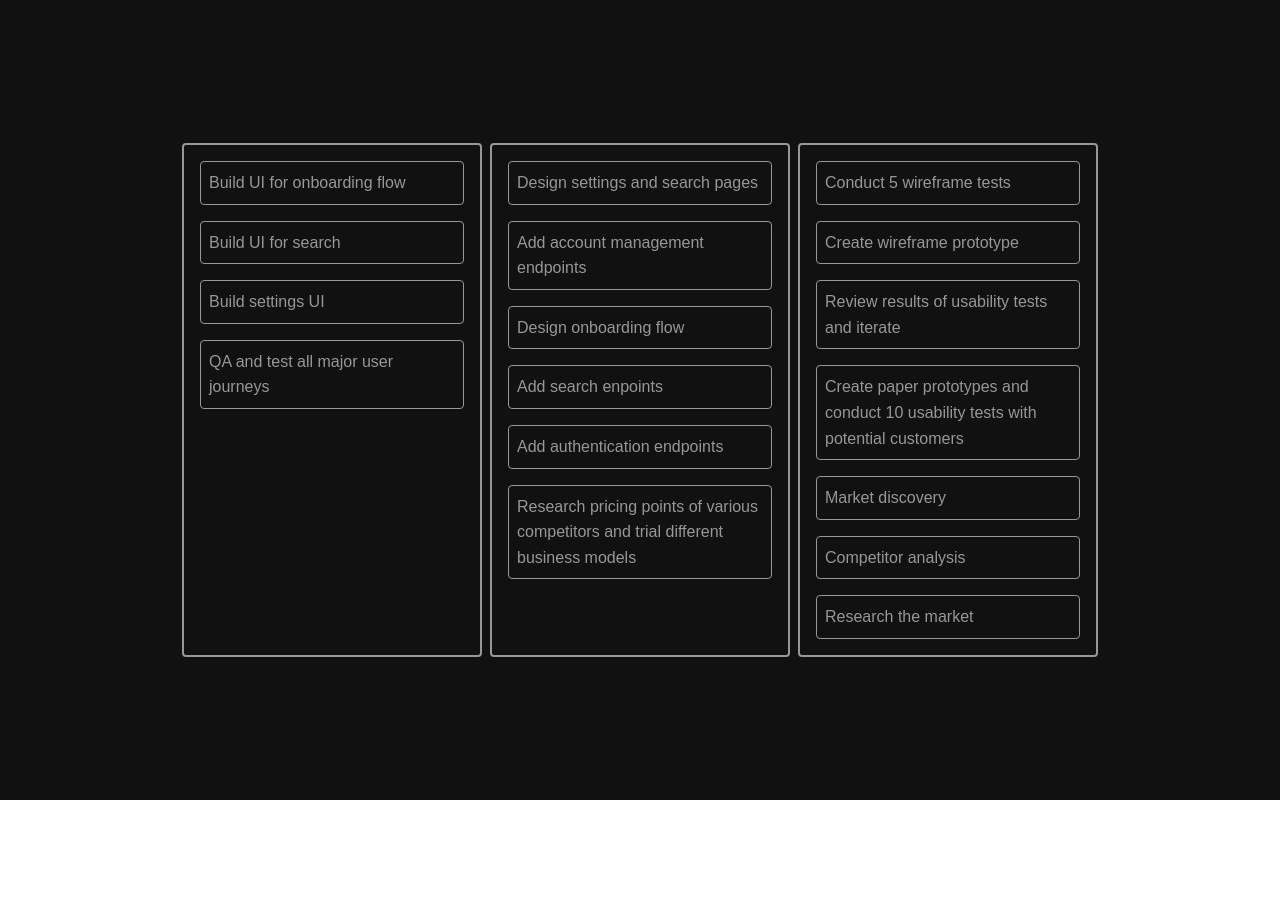
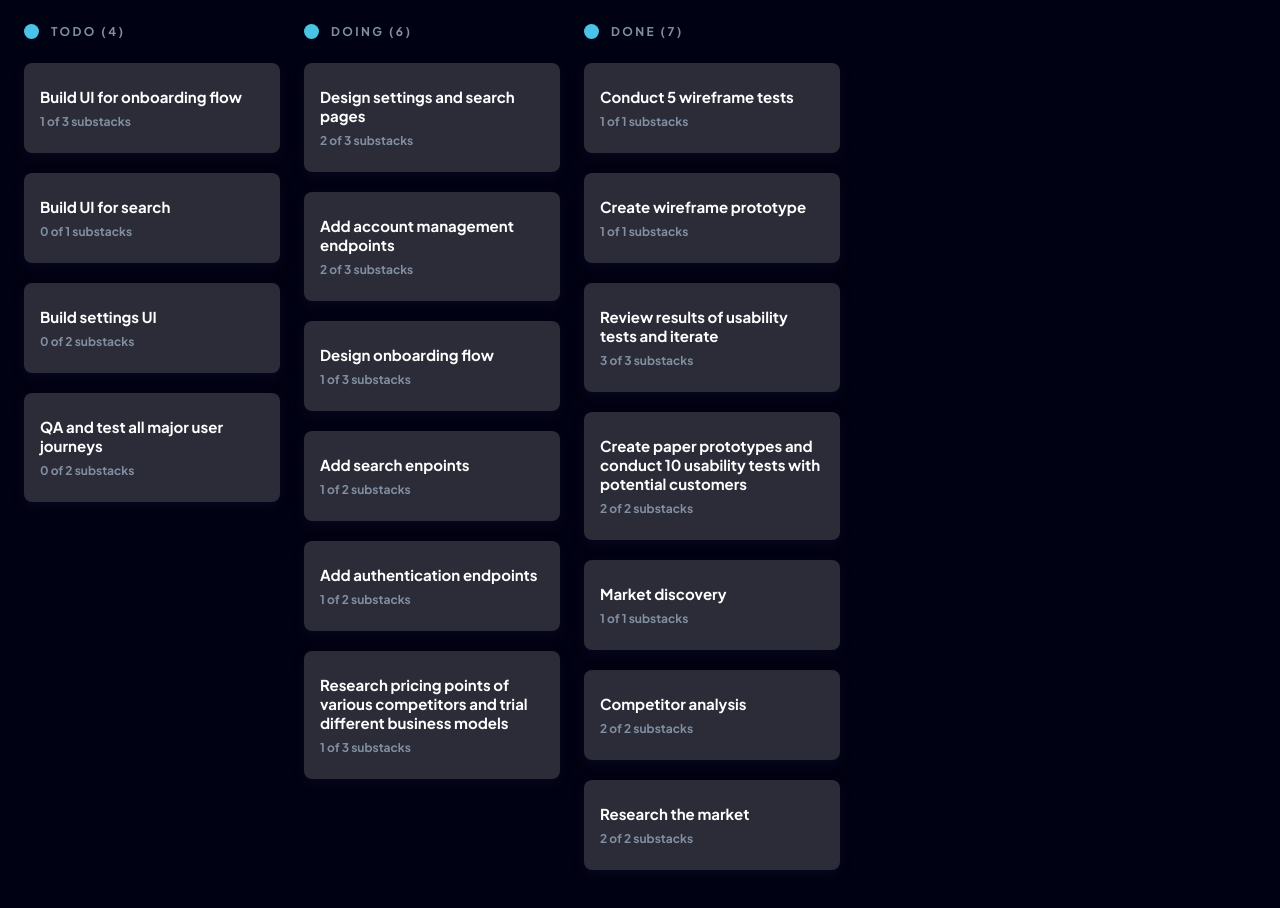
Before and after one commit to jimmy2130/kanban-task, a Next.js app: page / in a window 1280 px wide. Shown: the top 908 px of the page. Before the commit the page ends 800 px from the top, so only its background shows below. Built offline with nearby package versions, Linux system fonts and the light colour scheme.

Commit message:
Use indicator instead of shifting elements

```diff
--- a/src/app/page.tsx
+++ b/src/app/page.tsx
@@ -1,18 +1,7 @@
 'use client';
 import * as React from 'react';
 import Board from '@/components/Board';
-import { DATA } from '@/components/Board/data3';
 
 export default function Home() {
-	const [data, setData] = React.useState(DATA);
-	const [key, setKey] = React.useState(1);
-	return (
-		<Board
-			data={data}
-			setData={setData}
-			boardId={'b01'}
-			key={key}
-			setKey={setKey}
-		/>
-	);
+	return <Board boardId={'b01'} />;
 }
--- a/src/components/Board/Board.tsx
+++ b/src/components/Board/Board.tsx
@@ -3,29 +3,21 @@ import * as React from 'react';
 import styled from 'styled-components';
 import Column from './Column';
 import Task from './Task';
-import type { DataType } from './data3';
+import { DATA } from './data3';
 import useBoundingClientRect from './use-bounding-client-rect.hook';
-import { POSITION } from './constants';
+import { POSITION, GAP, INDICATOR_HEIGHT, type Boundary } from './constants';
 
-function Board({
-	data,
-	setData,
-	boardId,
-	setKey,
-}: {
-	boardId: string;
-	data: DataType;
-	setData: React.Dispatch<React.SetStateAction<DataType>>;
-	setKey: React.Dispatch<React.SetStateAction<number>>;
-}) {
-	const [columnRef, columnBoundaries] = useBoundingClientRect();
-	const [taskRef, taskBoundaries] = useBoundingClientRect();
+function Board({ boardId }: { boardId: string }) {
+	const [data, setData] = React.useState(DATA);
 	const [startPosition, setStartPosition] = React.useState(POSITION);
 	const [currentPosition, setCurrentPosition] = React.useState(POSITION);
+	const [columnRef, columnBoundaries] = useBoundingClientRect(startPosition);
+	const [taskRef, taskBoundaries] = useBoundingClientRect(startPosition);
 
 	const board = data[boardId];
 	const draggedTask = getDraggedTask(startPosition);
 	const targetTask = getTargetTask(currentPosition);
+	const indicatorPosition = getIndicatorPosition();
 	const isDragging = !(draggedTask === null);
 
 	function getDraggedTask({ x, y }: typeof POSITION) {
@@ -65,54 +57,62 @@ function Board({
 		if (filteredTaskBoundaries.length === 0) {
 			return { columnId: targetColumnId, position: 0 };
 		}
-		const gap =
-			(filteredTaskBoundaries[1].top - filteredTaskBoundaries[0].bottom) / 2;
-		const insertPositions = [filteredTaskBoundaries[0].top - gap];
-		for (let i = 0; i < filteredTaskBoundaries.length; i++) {
-			insertPositions.push(filteredTaskBoundaries[i].bottom + gap);
-		}
-		let closestDistance = Infinity;
-		let closestIndex = -1;
-		for (let i = 0; i < insertPositions.length; i++) {
-			const distance = Math.abs(y - insertPositions[i]);
-			if (distance < closestDistance) {
-				closestDistance = distance;
-				closestIndex = i;
+		const taskMiddleLines = filteredTaskBoundaries.map(
+			({ top, bottom }) => (top + bottom) / 2,
+		);
+		for (let i = 0; i < taskMiddleLines.length; i++) {
+			if (y < taskMiddleLines[i]) {
+				return { columnId: targetColumnId, position: i };
 			}
 		}
-		return { columnId: targetColumnId, position: closestIndex };
+		return { columnId: targetColumnId, position: taskMiddleLines.length };
 	}
 
-	function getTranslate(columnId: string, taskId: string) {
-		if (draggedTask === null) {
-			return { translateX: 0, translateY: 0 };
+	function getIndicatorPosition() {
+		if (targetTask === null || draggedTask === null) {
+			return null;
 		}
-		if (columnId === draggedTask.columnId && taskId === draggedTask.taskId) {
+		if (
+			targetTask.columnId === draggedTask.columnId &&
+			(targetTask.position === draggedTask.position ||
+				targetTask.position === draggedTask.position + 1)
+		) {
+			return null;
+		}
+		const filteredTaskBoundaries = taskBoundaries.filter(
+			t => t.columnId === targetTask.columnId,
+		);
+		if (filteredTaskBoundaries.length === 0) {
+			const originalTaskBoundaries = taskBoundaries.filter(
+				t => t.columnId === draggedTask.columnId,
+			);
+			if (originalTaskBoundaries.length === 0) {
+				return null;
+			}
+			const column = columnBoundaries.find(
+				cb => cb.columnId === targetTask.columnId,
+			);
+			if (column === undefined) {
+				return null;
+			}
 			return {
-				translateX: currentPosition.x - startPosition.x,
-				translateY: currentPosition.y - startPosition.y,
+				top: originalTaskBoundaries[0].top + INDICATOR_HEIGHT / 2,
+				left: column.left,
 			};
 		}
-		let translateY = 0;
-		const columnIndex = data[data[columnId].parentId].childId.findIndex(
-			c => c === columnId,
-		);
-		const taskIndex = data[data[taskId].parentId].childId.findIndex(
-			t => t === taskId,
-		);
-		if (columnId === draggedTask.columnId && taskIndex > draggedTask.position) {
-			translateY -= draggedTask.height;
+		if (targetTask.position === filteredTaskBoundaries.length) {
+			const lastIndex = filteredTaskBoundaries.length - 1;
+			return {
+				top: filteredTaskBoundaries[lastIndex].bottom + GAP / 2,
+				left: filteredTaskBoundaries[lastIndex].left,
+			};
 		}
-		if (targetTask === null) {
-			return { translateX: 0, translateY };
-		}
-		if (columnId === targetTask.columnId && taskIndex >= targetTask.position) {
-			translateY += draggedTask.height;
-		}
-		return { translateX: 0, translateY };
+		return {
+			top: filteredTaskBoundaries[targetTask.position].top - GAP / 2,
+			left: filteredTaskBoundaries[targetTask.position].left,
+		};
 	}
 
-	// TODO: lift it up
 	function swapTask() {
 		if (draggedTask === null) {
 			return;
@@ -134,10 +134,17 @@ function Board({
 			draggedTask.taskId,
 			...nextData[newColumnId].childId.slice(targetTask.position),
 		];
-		let deletePosition = nextData[oldColumnId].childId.findIndex(
+		let deletePosition = -1;
+		if (oldColumnId === newColumnId) {
+			deletePosition = nextData[oldColumnId].childId.findIndex(
 				(id: string, position: number) =>
 					id === draggedTask.taskId && position !== targetTask.position,
 			);
+		} else {
+			deletePosition = nextData[oldColumnId].childId.findIndex(
+				(id: string) => id === draggedTask.taskId,
+			);
+		}
 		nextData[oldColumnId].childId = [
 			...nextData[oldColumnId].childId.slice(0, deletePosition),
 			...nextData[oldColumnId].childId.slice(deletePosition + 1),
@@ -181,37 +188,76 @@ function Board({
 		};
 	}, [isDragging]);
 
-	// TODO: Move this effect up
 	React.useEffect(() => {
-		// TODO: if nothing is dragged?
 		function handlePointerUp() {
+			setStartPosition(POSITION);
+			setCurrentPosition(POSITION);
 			swapTask();
-			setKey(k => k + 1);
 		}
 		window.addEventListener('pointerup', handlePointerUp);
 		return () => {
 			window.removeEventListener('pointerup', handlePointerUp);
 		};
-	}, [swapTask, setKey]);
+	}, [swapTask]);
 
 	const columns = board.childId.map(id => data[id]);
 
 	return (
 		<Wrapper>
 			<BoardWrapper>
+				{indicatorPosition !== null && (
+					<Indicator
+						style={{
+							'--top': `${indicatorPosition.top}px`,
+							'--left': `${indicatorPosition.left}px`,
+						}}
+					/>
+				)}
 				{columns.map(({ name, id: columnId, childId }) => {
 					const tasks = childId.map(id => data[id]);
 					return (
 						<Column key={columnId} ref={columnRef} columnId={columnId}>
+							<ColumnTitleWrapper>
+								<Light />
+								<ColumnTitle>
+									{name} {`(${childId.length})`}
+								</ColumnTitle>
+							</ColumnTitleWrapper>
 							{tasks.map(({ title, id: taskId }) => {
-								const { translateX, translateY } = getTranslate(
-									columnId,
-									taskId,
-								);
+								const totalSubtask = data[taskId].childId.length;
+								const completedSubtask = data[taskId].childId.filter(
+									subtaskId => data[subtaskId].isCompleted === true,
+								).length;
+								const isTaskDragged =
+									draggedTask !== null && draggedTask.taskId === taskId;
 								return (
+									<TaskWrapper key={taskId}>
 										<Task
-										key={taskId}
 											ref={taskRef}
+											columnId={columnId}
+											taskId={taskId}
+											style={{
+												'--cursor': 'pointer',
+												'--background': isTaskDragged ? '#20212c' : undefined,
+											}}
+										>
+											<Tasktitle
+												style={{
+													'--color': isTaskDragged ? '#3e3f4e' : undefined,
+												}}
+											>
+												{title}
+											</Tasktitle>
+											<Subtitle
+												style={{
+													'--color': isTaskDragged ? '#3e3f4e' : undefined,
+												}}
+											>
+												{completedSubtask} of {totalSubtask} substacks
+											</Subtitle>
+										</Task>
+										{isTaskDragged && (
+											<Task
 												columnId={columnId}
 												taskId={taskId}
 												style={{
@@ -219,12 +265,25 @@ function Board({
 														draggedTask !== null && targetTask === null
 															? 'not-allowed'
 															: 'pointer',
-											'--x': `${translateX}px`,
-											'--y': `${translateY}px`,
+													'--x': `${currentPosition.x - startPosition.x}px`,
+													'--y': `${currentPosition.y - startPosition.y}px`,
+													position: 'absolute',
+													inset: '0',
+													zIndex: '2',
+													'--background': '#828fa3',
 												}}
 											>
-										{title}
+												<Tasktitle>{title}</Tasktitle>
+												<Subtitle
+													style={{
+														'--color': isTaskDragged ? 'white' : '#828fa3',
+													}}
+												>
+													{completedSubtask} of {totalSubtask} substacks
+												</Subtitle>
 											</Task>
+										)}
+									</TaskWrapper>
 								);
 							})}
 						</Column>
@@ -236,15 +295,62 @@ function Board({
 }
 
 const Wrapper = styled.div`
-	height: 100%;
-	background: #111;
-	display: grid;
-	place-content: center;
+	background: #000112;
+	padding: 24px 12px;
+	min-height: 100%;
 `;
 
 const BoardWrapper = styled.div`
 	display: flex;
-	gap: 8px;
+`;
+
+const Indicator = styled.span`
+	--indicator-height: ${INDICATOR_HEIGHT}px;
+	position: fixed;
+	top: calc(var(--top) - var(--indicator-height) / 2);
+	left: var(--left);
+	width: calc(280px - 12px * 2);
+	height: var(--indicator-height);
+	background: white;
+	border-radius: calc(var(--indicator-height) / 2);
+`;
+
+const ColumnTitleWrapper = styled.div`
+	margin-bottom: 4px;
+	display: flex;
+	align-items: center;
+	gap: 12px;
+`;
+
+const Light = styled.span`
+	width: 15px;
+	height: 15px;
+	border-radius: 50%;
+	background: #49c4e5;
+`;
+
+const ColumnTitle = styled.span`
+	color: #828fa3;
+	font-size: calc(12 / 16 * 1rem);
+	font-weight: 700;
+	letter-spacing: 2.4px;
+	text-transform: uppercase;
+`;
+
+const TaskWrapper = styled.div`
+	position: relative;
+`;
+
+const Tasktitle = styled.span`
+	color: var(--color, #fff);
+	font-size: calc(15 / 16 * 1rem);
+	font-weight: 700;
+`;
+
+const Subtitle = styled.span`
+	color: var(--color, #828fa3);
+	font-size: calc(12 / 16 * 1rem);
+	font-weight: 700;
 `;
 
 export default Board;
--- a/src/components/Board/Column.tsx
+++ b/src/components/Board/Column.tsx
@@ -24,14 +24,14 @@ function Column(
 }
 
 const Wrapper = styled.div`
-	border: solid #979797 2px;
-	border-radius: 4px;
+	flex-basis: 280px;
 	min-height: 200px;
-	max-width: 300px;
-	padding: 16px;
 	display: flex;
 	flex-direction: column;
 	gap: ${GAP}px;
+	padding-bottom: 20px;
+	padding-left: 12px;
+	padding-right: 12px;
 `;
 
 export default React.forwardRef(Column);
--- a/src/components/Board/Task.tsx
+++ b/src/components/Board/Task.tsx
@@ -10,14 +10,18 @@ type Props = React.ComponentProps<'div'> & {
 function Task({ children, columnId, taskId, ...delegated }: Props, ref: any) {
 	return (
 		<Wrapper
-			ref={node => {
+			ref={
+				ref !== null
+					? node => {
 							const map = ref.current;
 							if (node) {
 								map.set(taskId, { node, columnId, taskId });
 							} else {
 								map.delete(taskId);
 							}
-			}}
+					  }
+					: null
+			}
 			{...delegated}
 		>
 			{children}
@@ -26,13 +30,16 @@ function Task({ children, columnId, taskId, ...delegated }: Props, ref: any) {
 }
 
 const Wrapper = styled.div`
-	padding: 8px;
-	border-radius: 4px;
-	border: 1px solid #979797;
-	color: #979797;
-	font-size: calc(16 / 16 * 1rem);
-	transform: translate(var(--x), var(--y));
+	padding: 24px 16px;
+	border-radius: 8px;
+	transform: translate(var(--x, 0), var(--y, 0));
 	user-select: none;
+	background: var(--background, #2b2c37);
+	filter: drop-shadow(0px 4px 6px hsl(220deg 40% 35% / 0.1015));
+
+	display: flex;
+	flex-direction: column;
+	gap: 8px;
 
 	&:hover {
 		cursor: var(--cursor);
--- a/src/components/Board/constants.ts
+++ b/src/components/Board/constants.ts
@@ -20,4 +20,5 @@ export type TargetTask =
 
 export const POSITION = { x: -1, y: -1 };
 
-export const GAP = 16;
+export const GAP = 20;
+export const INDICATOR_HEIGHT = 4;
--- a/src/components/Board/use-bounding-client-rect.hook.ts
+++ b/src/components/Board/use-bounding-client-rect.hook.ts
@@ -17,7 +17,10 @@ map.set('b', 2);
 
 // TODO: what if window size is resized or scrolled?
 
-function useBoundingClientRect(): [{ current: Map<any, any> }, Boundary[]] {
+function useBoundingClientRect(startPosition: {
+	x: number;
+	y: number;
+}): [{ current: Map<any, any> }, Boundary[]] {
 	const refs = React.useRef(new Map());
 	const [boundaries, setBoundaries] = React.useState<Boundary[]>([]);
 
@@ -40,7 +43,7 @@ function useBoundingClientRect(): [{ current: Map<any, any> }, Boundary[]] {
 			});
 		});
 		setBoundaries(boundaries);
-	}, []);
+	}, [startPosition]);
 
 	return [refs, boundaries];
 }
--- a/src/components/GlobalStyles/GlobalStyles.ts
+++ b/src/components/GlobalStyles/GlobalStyles.ts
@@ -16,8 +16,8 @@ html, body, #root, #__next {
   height: 100%;
 }
 body {
-  line-height: 1.6;
-  font-family: 'Young Serif', sans-serif;
+  /* line-height: 1.6; */
+  font-family: var(--font-family), sans-serif;
   -webkit-font-smoothing: antialiased;
 }
 img, picture, video, canvas, svg {
```
Also changed, not shown: src/app/layout.tsx (+8 -3 lines). Lines whose indentation alone changed are shown as unchanged.
